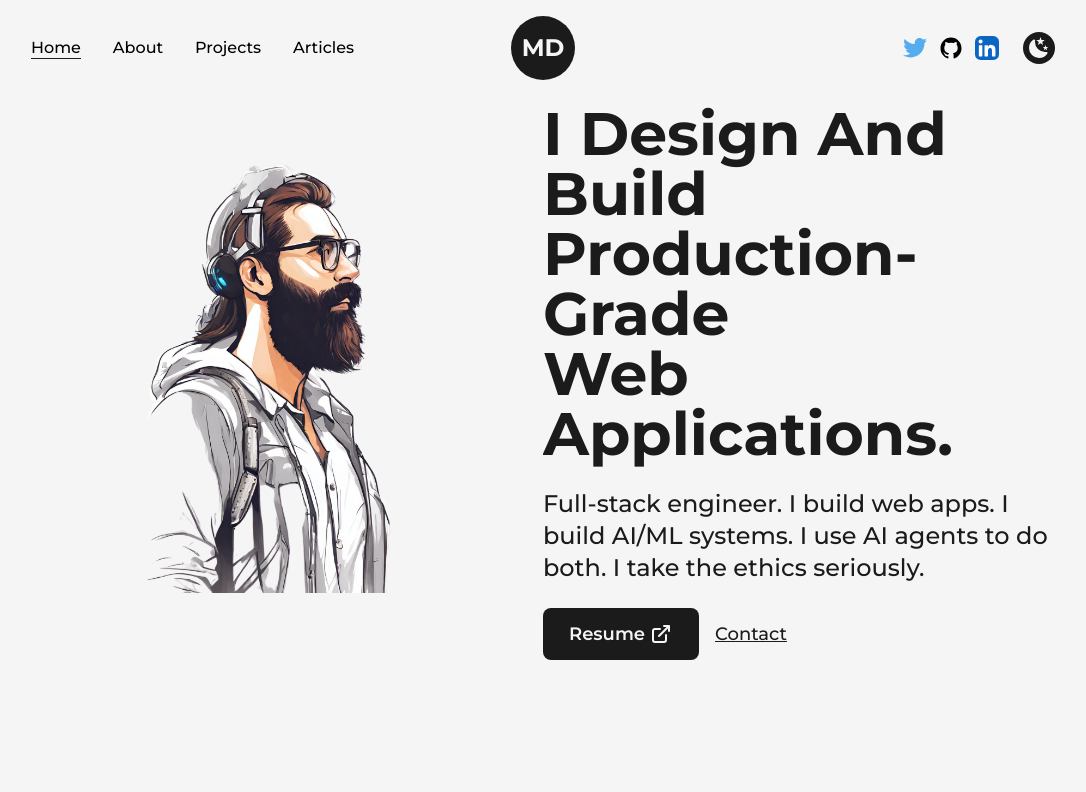
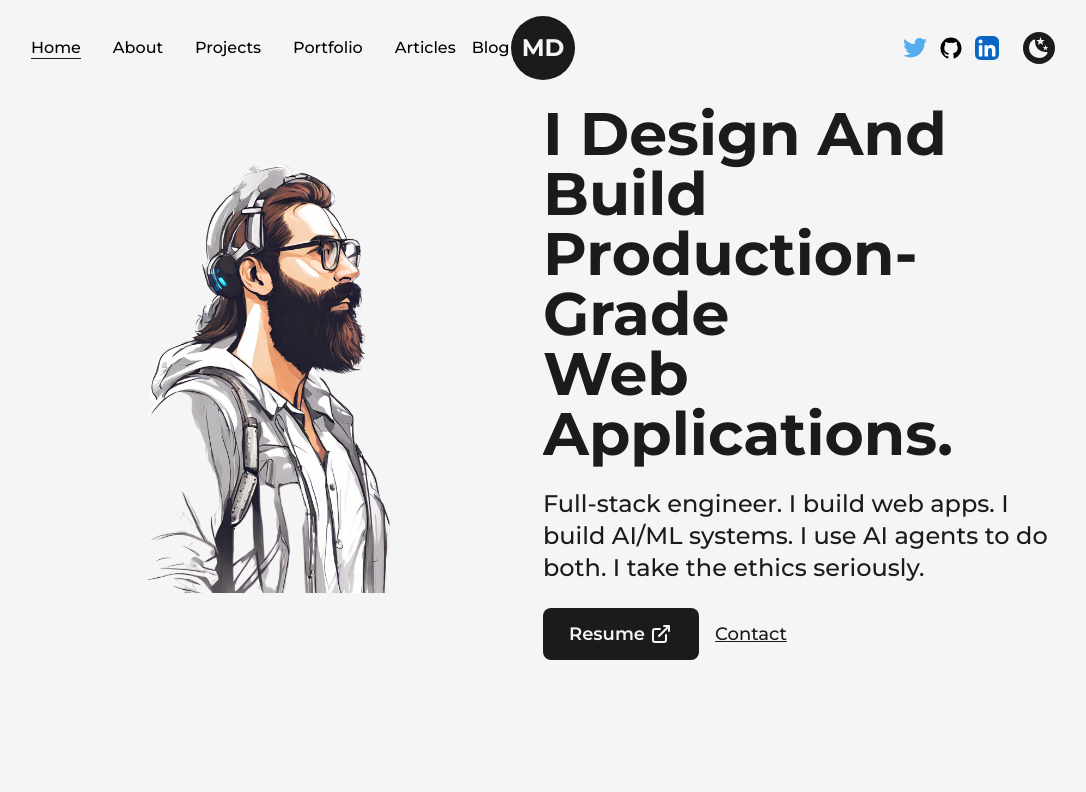
Before and after one commit to minademian/minademian.com-v2, a Next.js app: page / in a window 1280 px wide. Shown: the top 792 px of the page, without its empty margins (97-1183 px from the left). Built offline with nearby package versions, Linux system fonts and the light colour scheme.

Commit message:
feat: update

```diff
--- a/src/app/components/organisms/NavBar.component.tsx
+++ b/src/app/components/organisms/NavBar.component.tsx
@@ -58,7 +58,9 @@ const NavBar = () => {
             <NavLink href="/" title={'Home'} className="mr-4" />
             <NavLink href="/about" title={'About'} className="mx-4" />
             <NavLink href="/projects" title={'Projects'} className="mx-4" />
+            <NavLink href="/portfolio" title={'Portfolio'} className="mx-4" />
             <NavLink href="/articles" title={'Articles'} className="ml-4" />
+            <NavLink href="https://blog.minademian.com" title={'Blog'} className="ml-4" />
           </nav>
           <nav className="flex items-center justify-center flex-wrap">
             <MotionLink href="https://twitter.com/minadimyan">
```
